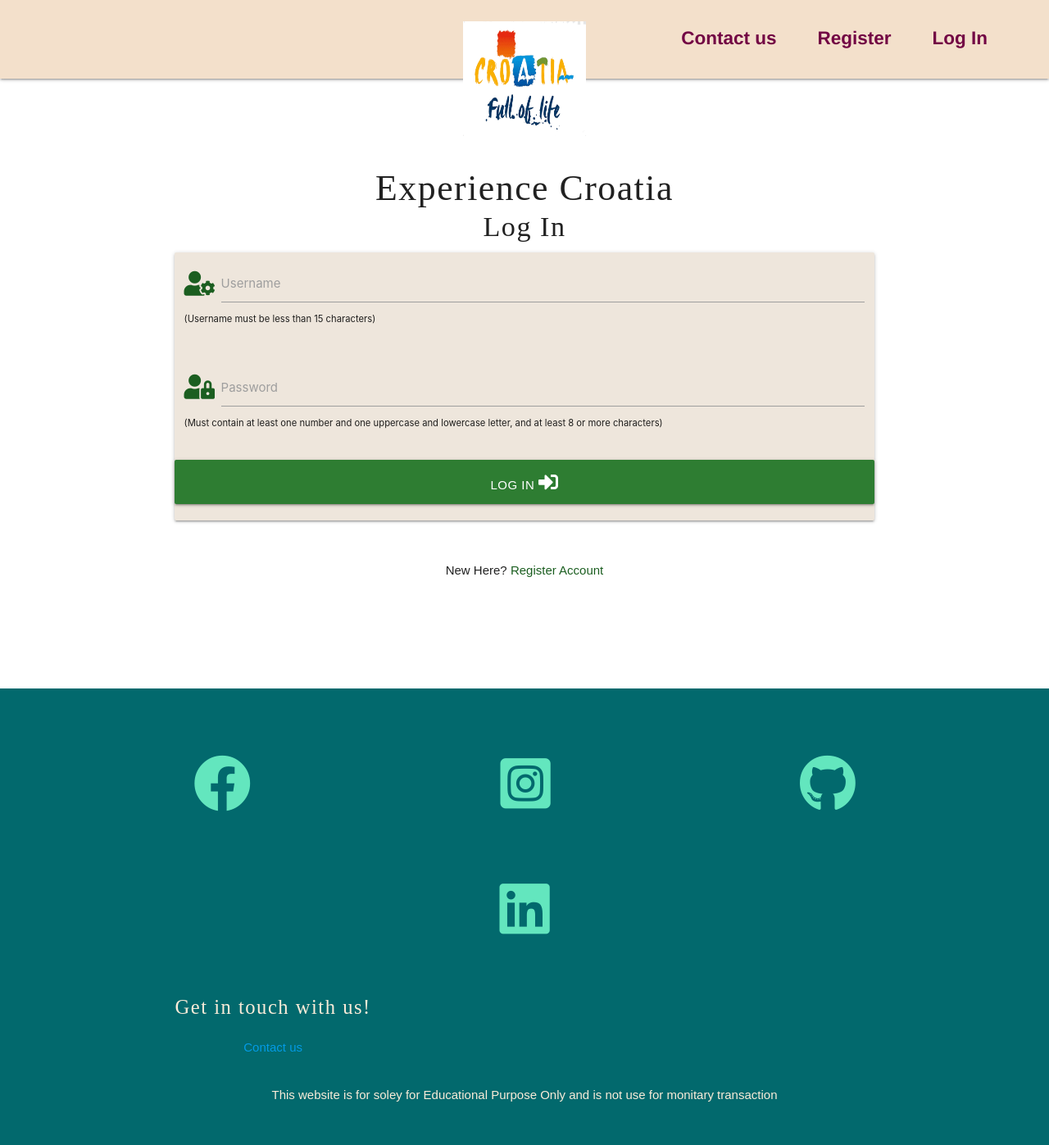
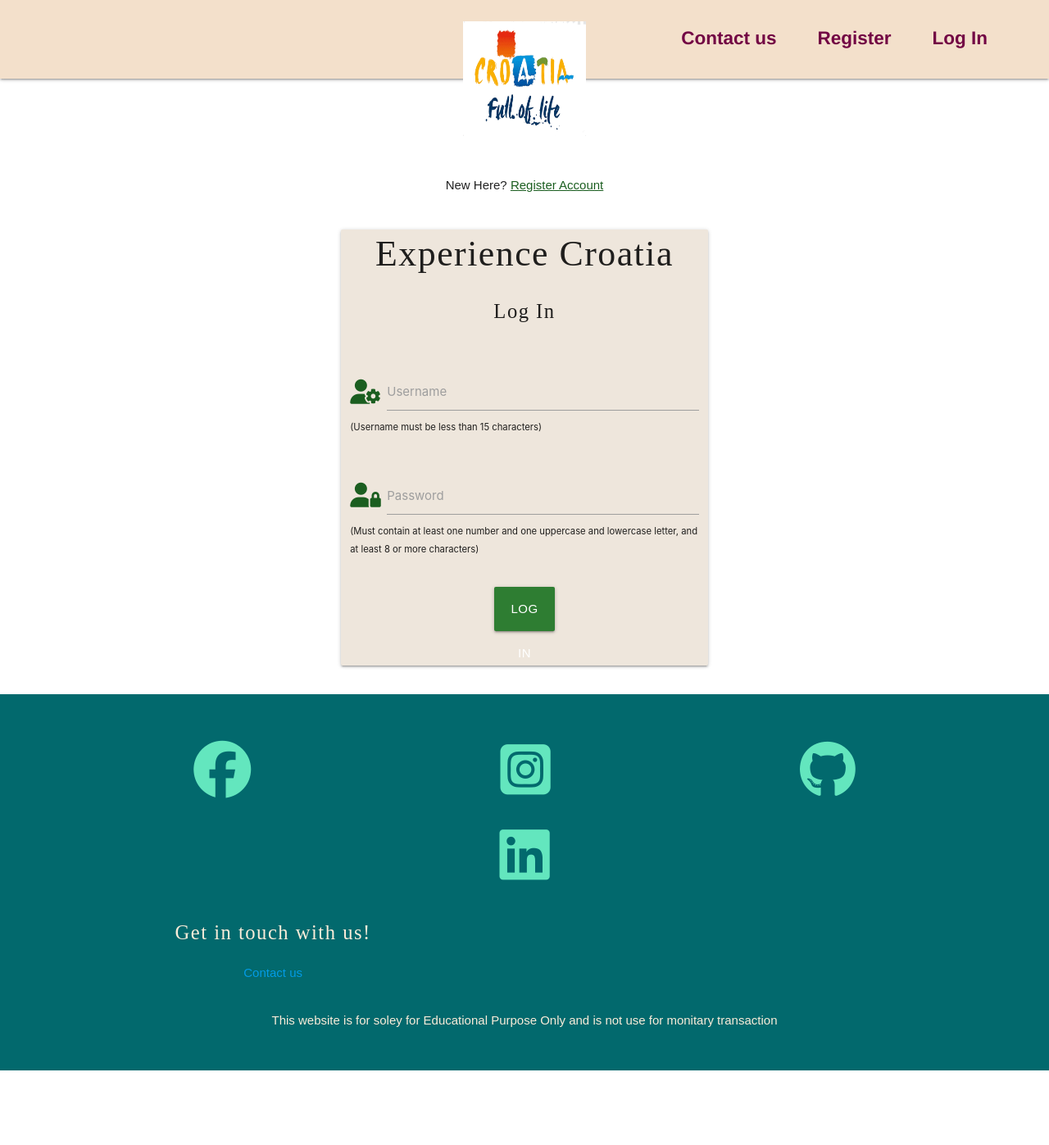
Before and after one commit to Frees1990/experience_croatia, a Flask app: page /login in a window 1280 px wide. Shown: the whole page at 82% size. After the commit the page ends 1306 px from the top, so only its background shows below. Run offline with Flask 3, Linux system fonts and the light colour scheme; some libraries are stand-ins or nearby versions.

Commit message:
Other changes

```diff
--- a/app.py
+++ b/app.py
@@ -113,7 +113,6 @@ def register():
 @app.route("/login", methods=["GET", "POST"])
 def login():
     """
-
     Renders template for 'login'.
 
     looks up user details in MongoDB collection users
@@ -149,14 +148,12 @@ def login():
 
         else:
             # username doesn't exist
-            flash("Username does not exist")
-            return redirect(url_for("userdoesnotexist"))
+            flash("Incorrect Username and/or Password")
+            return redirect(url_for("login"))
 
         if username == "systemadmin":
             users = mongo.db.users.find()
         return render_template("manage_users.html", users=users)
-
-
 
     return render_template("login.html")
 
--- a/templates/base.html
+++ b/templates/base.html
@@ -4,6 +4,16 @@
 <head>
     <meta charset="UTF-8">
     <meta name="viewport" content="width=device-width, initial-scale=1.0">
+    <meta name="description"
+        content="A travel web app that offers personal travel packages apart from accommodation and flights">
+    <!-- Materialize Icons-->
+    <link href="https://fonts.googleapis.com/icon?family=Material+Icons" rel="stylesheet">
+    <!-- Material Symbols - Outlined Set -->
+    <link href="https://fonts.googleapis.com/css2?family=Material+Symbols+Outlined" rel="stylesheet">
+    <!-- Material Symbols - Rounded Set -->
+    <link href="https://fonts.googleapis.com/css2?family=Material+Symbols+Rounded" rel="stylesheet">
+    <!-- Material Symbols - Sharp Set -->
+    <link href="https://fonts.googleapis.com/css2?family=Material+Symbols+Sharp" rel="stylesheet">
     <link rel="stylesheet" href="https://cdnjs.cloudflare.com/ajax/libs/font-awesome/5.13.1/css/all.min.css"
         integrity="sha512-xA6Hp6oezhjd6LiLZynuukm80f8BoZ3OpcEYaqKoCV3HKQDrYjDE1Gu8ocxgxoXmwmSzM4iqPvCsOkQNiu41GA=="
         crossorigin="anonymous" type="text/css">
@@ -15,7 +25,7 @@
     <script type="text/javascript">
         (function () {
             emailjs.init({
-                publicKey: "-don_h0ZLVNiJC-O2",
+                publicKey: "",
             });
         })();
     </script>
@@ -107,23 +117,9 @@
             </div>
         </div>
     </header>
-    <aside class="container flash">
-        <!-- flash messages -->
-        {% with messages = get_flashed_messages() %}
-        {% if messages %}
-        {% for message in messages %}
-        <div class="row flashes">
-            <div class="col s12 card-panel teal darken-4 rounded center">
-                <h6 class="orange-text text-lighten-4">{{ message }}<h6>
-            </div>
-        </div>
-        {% endfor %}
-        {% endif %}
-        {% endwith %}
-    </aside>
-    <!-- Main content -->
     <main>
         {% block content %}
+        <!-- Main content -->
         {% endblock %}
     </main>
     <!-- Footer--><!-- Borrowed some of the code and styling idea from casa quest by mika(co-student code institute)-->
@@ -190,9 +186,12 @@
         </div>
     </footer>
 
+    <script src="https://code.jquery.com/jquery-3.7.1.min.js"
+        integrity="sha256-/JqT3SQfawRcv/BIHPThkBvs0OEvtFFmqPF/lYI/Cxo=" crossorigin="anonymous"></script>
     <script src="https://code.jquery.com/jquery-3.5.1.min.js"
         integrity="sha256-9/aliU8dGd2tb6OSsuzixeV4y/faTqgFtohetphbbj0=" crossorigin="anonymous"></script>
     <script src="https://cdn.jsdelivr.net/npm/@materializecss/materialize@2.0.4/dist/js/materialize.min.js"></script>
+    <script src="https://kit.fontawesome.com/61cd806bb5.js" crossorigin="anonymous"></script>
     <script src="{{ url_for('static', filename='js/script.js') }}"></script>
     {% block scripts %}
     {% endblock %}
--- a/templates/index.html
+++ b/templates/index.html
@@ -5,6 +5,7 @@
         <div class="carousel carousel-slider pressed colorDissolve">
             <div class="carousel-fixed-item">
                 <div class="row">
+                    <!-- Design Idea from Casa Quest by Mika-->
                     <div class="col s12 m8 offset-m2 card-panel hero-callout mt-5">
                         <div class="row">
                             <div class="col s12">
@@ -13,7 +14,6 @@
                             </div>
                         </div>
                         <!-- Call out -->
-
                         <div class="row mt-4 mb-4">
                             <div class="col s12">
                                 {% if session.user %}
--- a/templates/login.html
+++ b/templates/login.html
@@ -1,12 +1,41 @@
 {% extends "base.html" %}
 {% block content %}
 
+    <div class="container page-container">
+        <aside class="container flash">
+            <!-- flash messages -->
+            {% with messages = get_flashed_messages() %}
+            {% if messages %}
+            {% for message in messages %}
+            <div class="row flashes ">
+                <div class="col s12 card-panel red accent-4 rounded center">
+                    <h6 class="orange-text text-lighten-4">{{ message }}<h6>
+                </div>
+            </div>
+            {% endfor %}
+            {% endif %}
+            {% endwith %}
+        </aside>
+         <!-- If user does not have an account->Link to register page -->
+        <div class="row">
+            <div class="col s12">
+                <p class="center-align">
+                    New Here?
+                    <a href="{{ url_for('register') }}" class="green-text text-darken-4 link">Register Account</a>
+                </p>
+            </div>
+        </div>
+        <div class="row">
+            <form class="card-panel custom-card col s12 m6 offset-m3 p-5" method="POST"
+                action="{{ url_for('login') }}">
+                <div class="row">
+                    <div class="col s12">
                         <h3 class="center-align">Experience Croatia</h3>
-    <h4 class="center-align">Log In</h4>
-
-    <div class="row">
-        <form class="card-panel custom-card lighten-5 col s12 m8 offset-m2 p-5" method="POST"
-            action="{{ url_for('login') }}">
+                        <br>
+                        <h5 class="center-align">Log In</h5>
+                        <br>
+                    </div>
+                </div>
                 <!-- username -->
                 <div class="row">
                     <div class="input-field col s12 m-3">
@@ -30,19 +59,12 @@
                 </div>
                 <!-- login -->
                 <div class="row">
-                <button type="submit" class="col s12 btn-large green darken-3">
-                    <b>Log In</b> <i class="fas fa-sign-in-alt"></i>
+                    <button type="submit" name="action" class="col s12 m2 offset-m5 p-5 btn-large center-align green darken-3">
+                        <b>Log In</b>
                     </button>
                 </div>
+                <br>
             </form>
         </div>
-    <div class="row">
-        <div class="col s12">
-            <p class="center-align">
-                New Here?
-                <a href="{{ url_for('register') }}" class="green-text text-darken-4">Register Account</a>
-            </p>
     </div>
-    </div>
-
 {% endblock %}
```
Also changed, not shown: templates/contact.html (+14 -6 lines), templates/userdoesnotexist.html (deleted, +0 -13 lines). Lines whose indentation alone changed are shown as unchanged.
